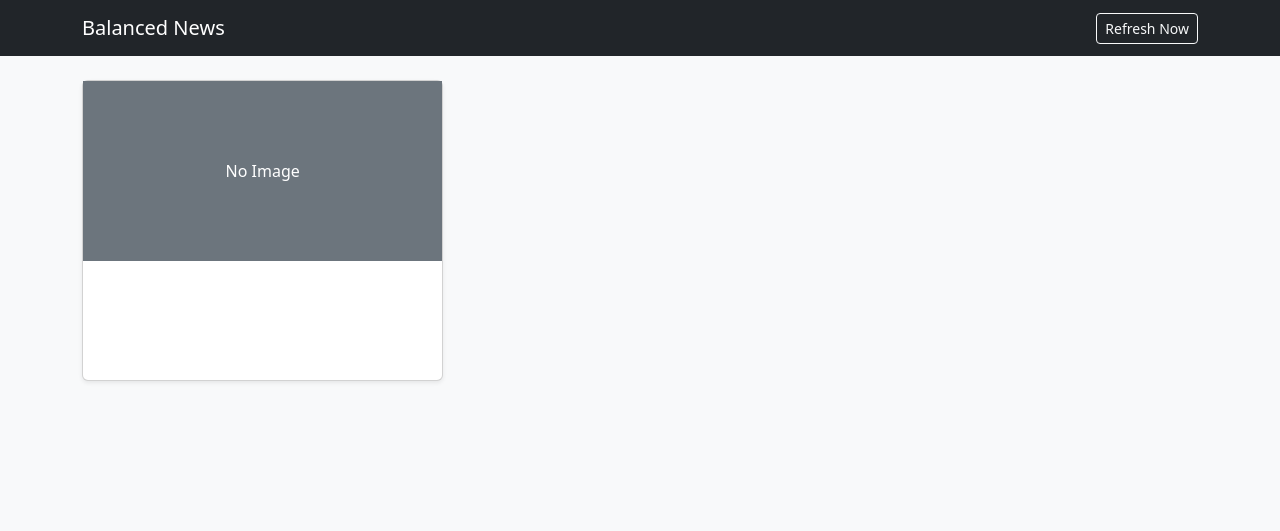
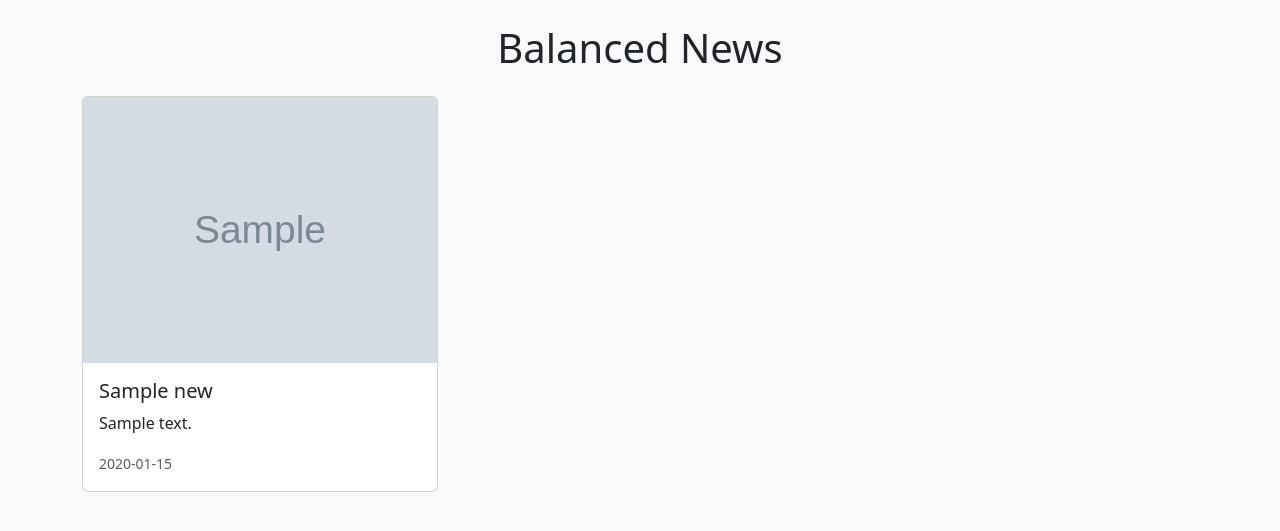
Before and after one commit to Arcy633/balanced-news, a Flask app: page / in a window 1280 px wide. Shown: the top 531 px of the page. Run offline with Flask 3, Linux system fonts and the light colour scheme; tables that the repository leaves empty hold one stand-in row (values such as "Sample post"); grey boxes marked "Sample" are stand-in pictures.

Commit message:
Update index.html

```diff
--- a/templates/index.html
+++ b/templates/index.html
@@ -1,52 +1,29 @@
-<!doctype html>
+<!DOCTYPE html>
 <html lang="en">
 <head>
-    <meta charset="utf-8" />
-    <meta name="viewport" content="width=device-width, initial-scale=1" />
+    <meta charset="UTF-8">
     <title>Balanced News</title>
-    <link href="https://cdn.jsdelivr.net/npm/bootstrap@5.3.2/dist/css/bootstrap.min.css" rel="stylesheet">
+    <link href="https://cdn.jsdelivr.net/npm/bootstrap@5.3.0/dist/css/bootstrap.min.css" rel="stylesheet">
 </head>
 <body class="bg-light">
-    <nav class="navbar navbar-expand-lg navbar-dark bg-dark">
-      <div class="container">
-        <a class="navbar-brand" href="/">Balanced News</a>
-        <div class="ms-auto">
-          <a class="btn btn-outline-light btn-sm" href="/refresh">Refresh Now</a>
-        </div>
-      </div>
-    </nav>
-
-    <main class="container py-4">
-      <div class="row g-3">
-        {% for item in news_items %}
-        <div class="col-md-6 col-lg-4">
-          <div class="card h-100 shadow-sm">
-            {% if item.image %}
-            <img src="{{ item.image }}" class="card-img-top" style="object-fit:cover; height:180px;">
-            {% else %}
-            <div class="bg-secondary text-white d-flex align-items-center justify-content-center" style="height:180px;">
-              <div>No Image</div>
-            </div>
+<div class="container mt-4">
+    <h1 class="mb-4 text-center">Balanced News</h1>
+    <div class="row">
+        {% for news in news_items %}
+        <div class="col-md-4 mb-4">
+            <div class="card h-100">
+                {% if news[6] %}
+                <img src="{{ news[6] }}" class="card-img-top" alt="news image">
                 {% endif %}
-            <div class="card-body d-flex flex-column">
-              <h5 class="card-title">{{ item.title }}</h5>
-              <p class="card-text small" style="flex:1; white-space:pre-wrap; overflow:hidden; max-height:5.5em;">
-                {{ item.summary }}
-              </p>
-              <div class="d-flex justify-content-between align-items-center">
-                <small class="text-muted">{{ item.date }}</small>
-                <span class="badge bg-info text-dark">{{ item.category }}</span>
-              </div>
+                <div class="card-body">
+                    <h5 class="card-title">{{ news[1] }}</h5>
+                    <p class="card-text">{{ news[2] }}</p>
+                    <small class="text-muted">{{ news[5] }}</small>
                 </div>
             </div>
         </div>
         {% endfor %}
     </div>
-
-      {% if not news_items %}
-      <div class="text-center py-5 text-muted">No news yet — wait a minute or click "Refresh Now".</div>
-      {% endif %}
-    </main>
-
+</div>
 </body>
 </html>
```
Lines whose indentation alone changed are shown as unchanged.
